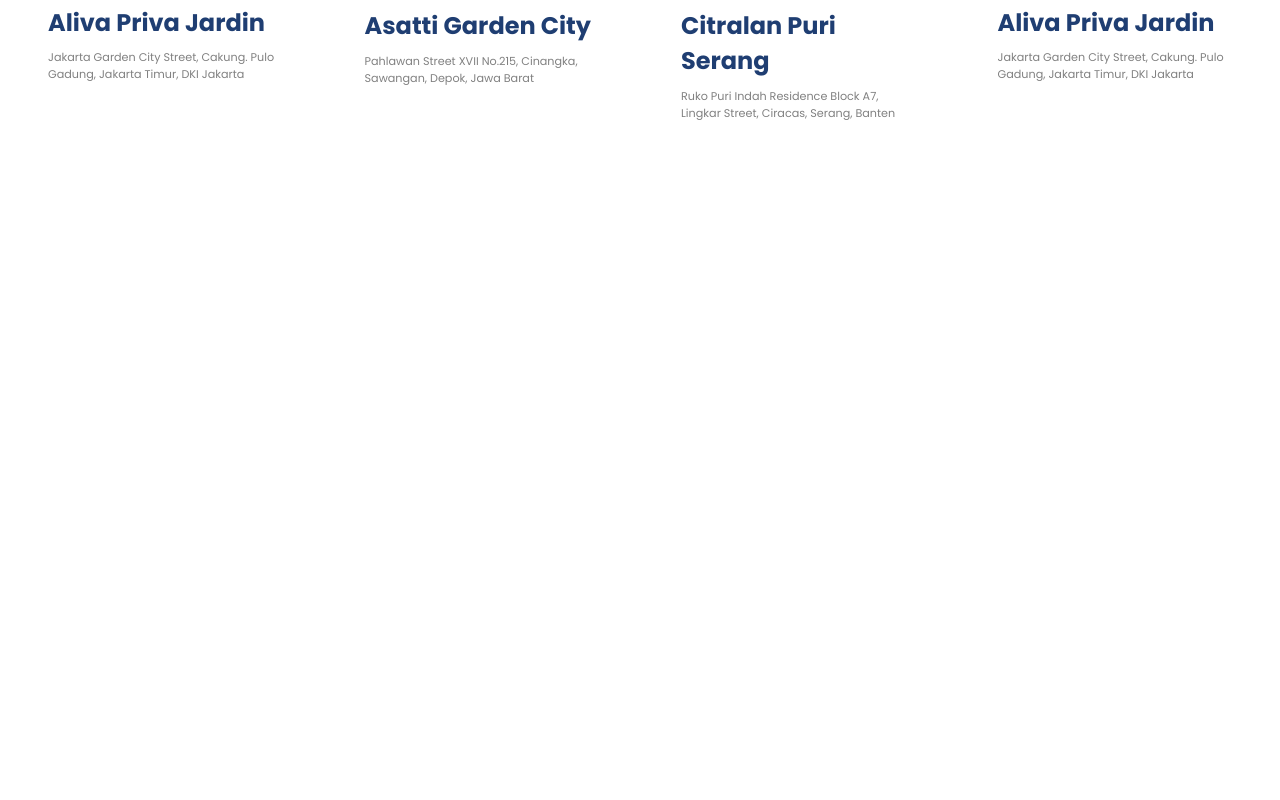
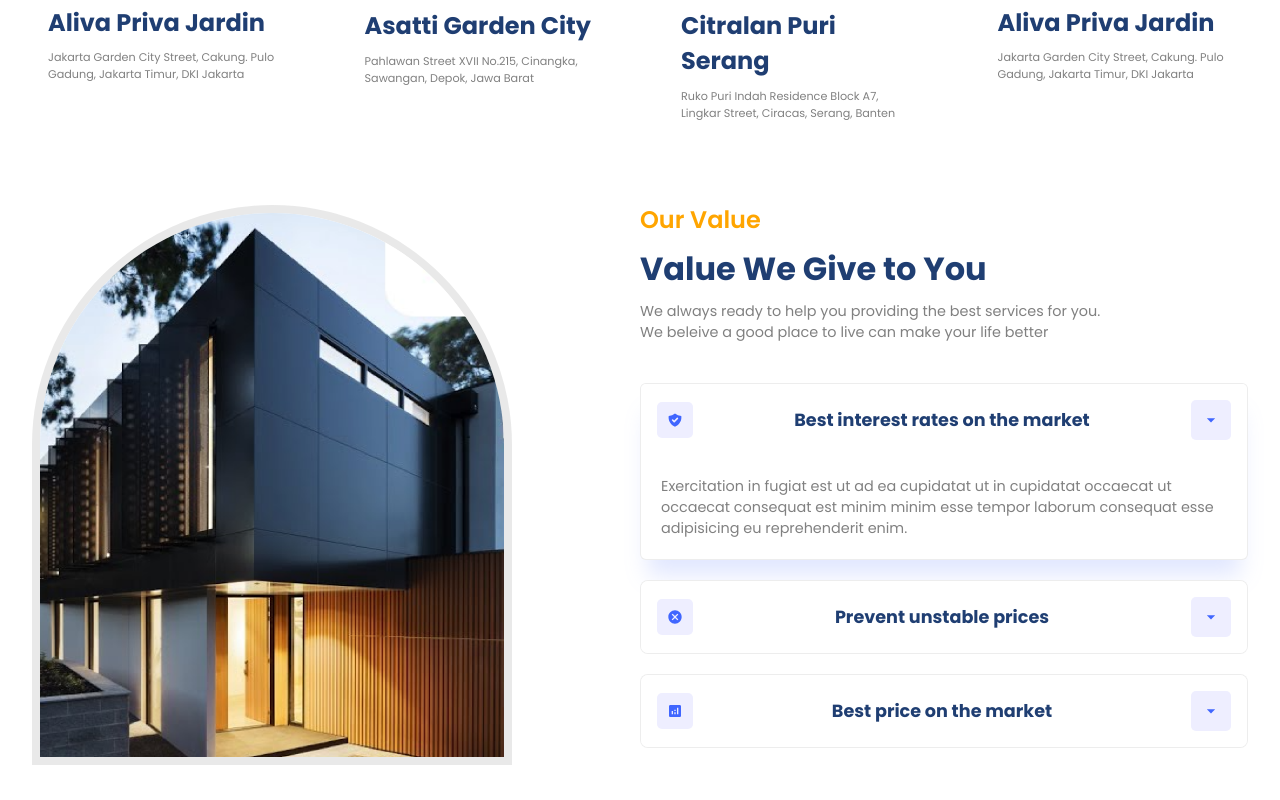
Before and after one commit to sudoyasir/real-estate-react, a React (Vite) app: page / in a window 1280 px wide. Shown: the part 1277-2077 px from the top of the page. Before the commit the page ends 1447 px from the top, so only its background shows below. Built offline with nearby package versions, Linux system fonts and the light colour scheme.

Commit message:
Our values section completed

```diff
--- a/src/App.jsx
+++ b/src/App.jsx
@@ -3,6 +3,7 @@
 import './App.css'
 import Companies from "./components/Companies/Companies";
 import Residencies from "./components/Residencies/Residencies";
+import Value from "./components/Value/Value";
 
 function App() {
   return (
@@ -14,6 +15,7 @@
       </div>
       <Companies />
       <Residencies />
+      <Value />
     </div>
   );
 }
--- /dev/null
+++ b/src/components/Value/Value.css
@@ -0,0 +1,43 @@
+.v-container .image-container {
+  border: 8px solid rgb(232 232 232 / 93%);
+}
+
+.v-container > div {
+  flex: 1;
+}
+.v-right {
+  gap: 0.5rem;
+}
+.accordion {
+  margin-top: 2rem;
+  border: none;
+}
+.accordionItem {
+  background: white;
+  border: 0.8px solid rgba(128, 128, 128, 0.143);
+  border-radius: 8px;
+  overflow: hidden;
+  margin-bottom: 20px;
+}
+.accordionItem.expanded{
+  box-shadow: var(--shadow);
+  border-radius: 6px;
+}
+.accordionButton{
+  background: white;
+  padding: 1rem;
+  width: 100%;
+  justify-content: space-between;
+  cursor: pointer;
+}
+.icon{
+  padding: 10px;
+  background: #eeeeff;
+  border-radius: 5px;
+}
+.icon svg{
+  fill: var(--blue);
+}
+.accordionButton .primaryText{
+  font-size: 1.1rem;
+}
--- /dev/null
+++ b/src/components/Value/Value.jsx
@@ -0,0 +1,73 @@
+import {
+  Accordion,
+  AccordionItem,
+  AccordionItemHeading,
+  AccordionItemButton,
+  AccordionItemPanel,
+  AccordionItemState,
+} from "react-accessible-accordion";
+import "react-accessible-accordion/dist/fancy-example.css";
+import { MdOutlineArrowDropDown } from "react-icons/md";
+import "./Value.css";
+import data from "../../utils/accordion";
+import { useState } from "react";
+
+export default function Value() {
+  return (
+    <section className="v-wrapper">
+      <div className="paddings innerWidth flexCenter v-container">
+        {/* Left Side */}
+        <div className="v-left">
+          <div className="image-container">
+            <img src="./value.png" alt="Value" />
+          </div>
+        </div>
+
+        {/* Right Side */}
+        <div className="flexColStart v-right">
+          <span className="orangeText">Our Value</span>
+          <span className="primaryText">Value We Give to You</span>
+          <span className="secondaryText">
+            We always ready to help you providing the best services for you.{" "}
+            <br />
+            We beleive a good place to live can make your life better
+          </span>
+
+          <Accordion
+            className="accordion"
+            allowMultipleExpanded={false}
+            preExpanded={[0]}
+          >
+            {data.map((item, i) => {
+                const [className, setClassName] = useState(null)
+              return (
+                <AccordionItem className={`accordionItem ${className}`} key={i} uuid={i}>
+                  <AccordionItemHeading>
+                    <AccordionItemButton className="accordionButton flexCenter">
+                      <AccordionItemState>
+                        {({ expanded }) =>
+                          expanded
+                            ? setClassName("expanded")
+                            : setClassName("collapsed")
+                        }
+                      </AccordionItemState>
+                      <div className="flexCenter icon">{item.icon}</div>
+                      <span className="primaryText">{item.heading}</span>
+                      <div className="flexCenter icon">
+                        <MdOutlineArrowDropDown size={20} />
+                      </div>
+                    </AccordionItemButton>
+                  </AccordionItemHeading>
+
+                  <AccordionItemPanel>
+                    <p className="secondaryText">{item.detail}</p>
+                  </AccordionItemPanel>
+                </AccordionItem>
+              );
+            })}
+          </Accordion>
+        </div>
+      </div>
+    </section>
+  );
+}
```
